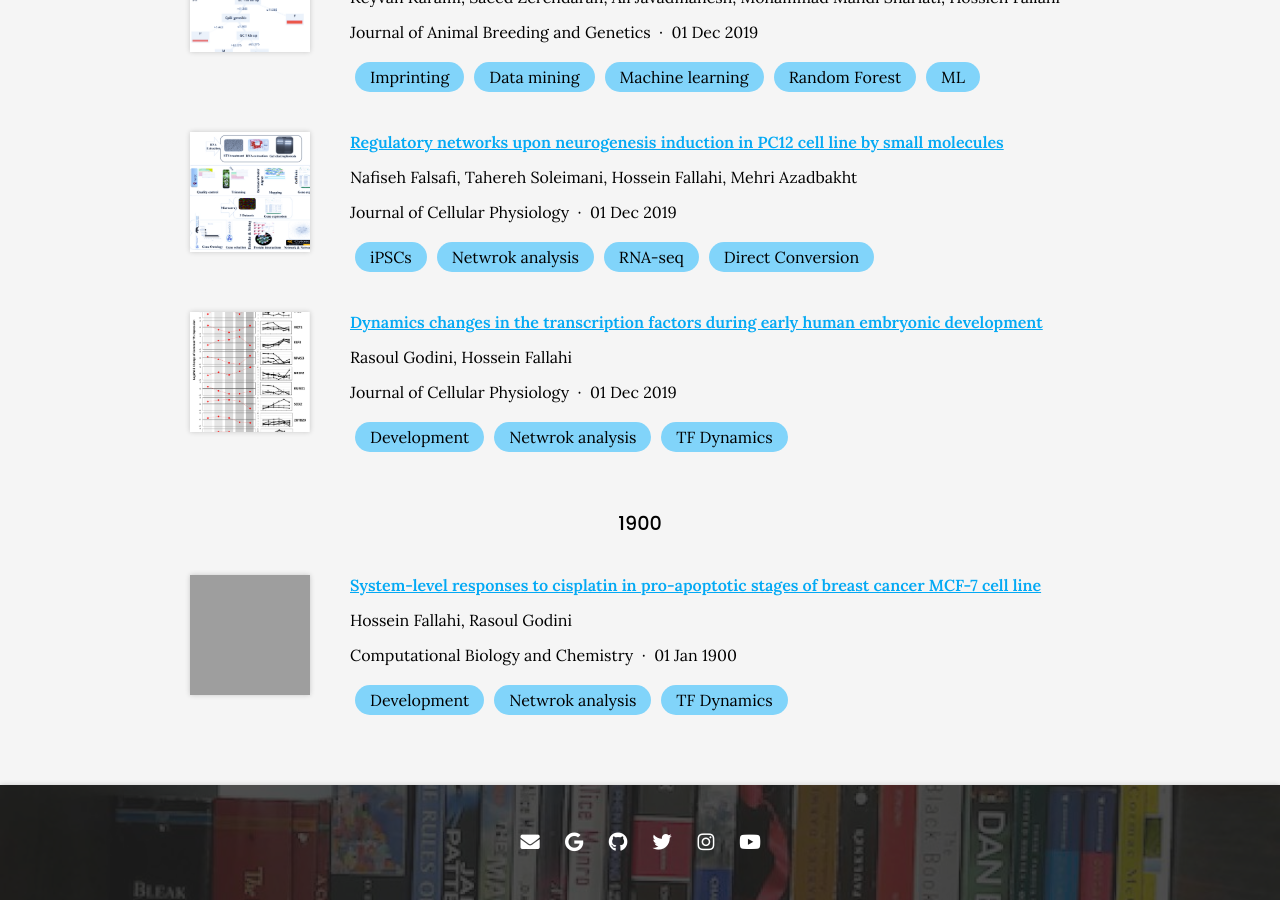
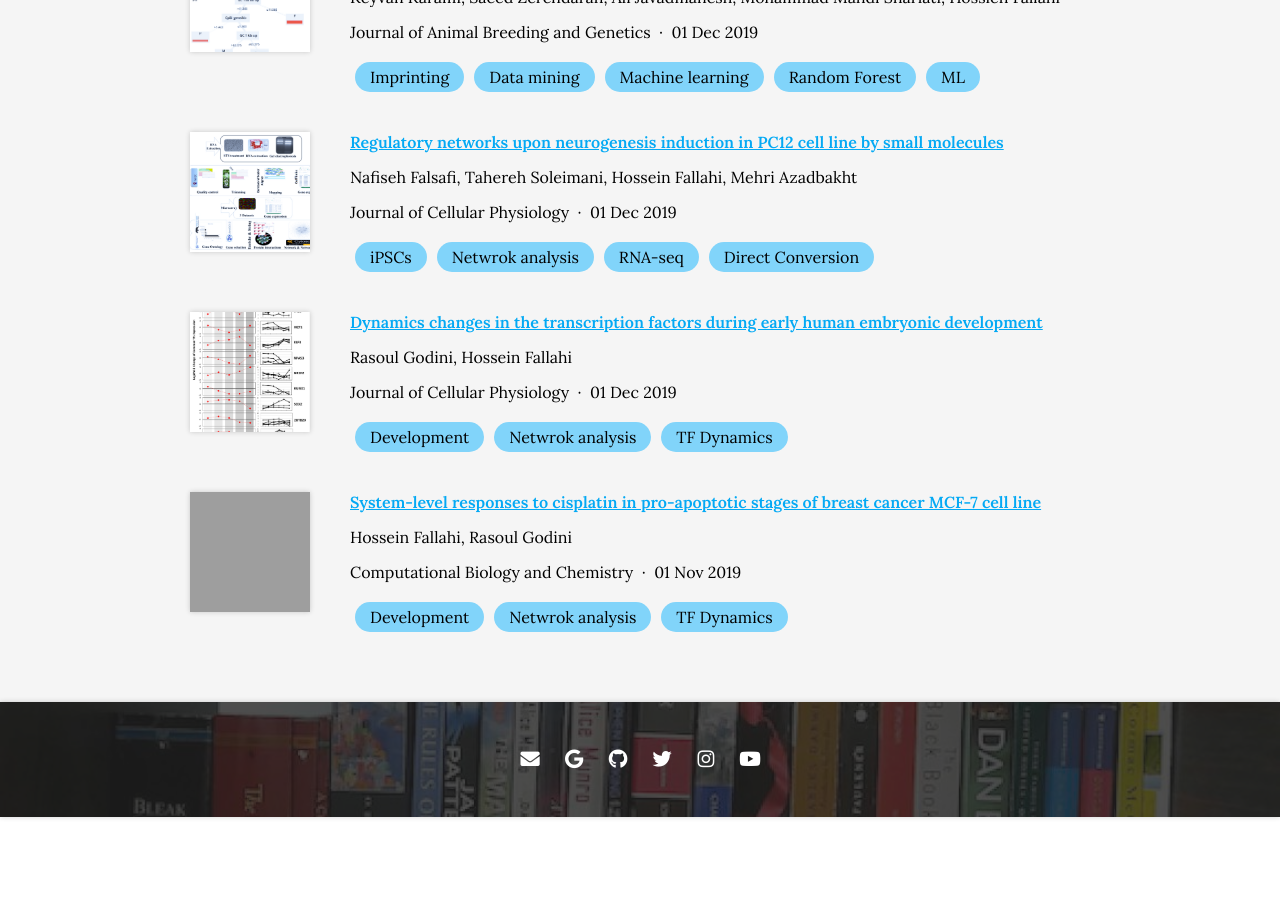
Before and after one commit to Hossein-Fallahi/Fallahi-Bioinformatics-Lab, a Jekyll site: the page built from research/index.md, in a window 1280 px wide and 900 px high, scrolled down 1096 px. Built offline with Jekyll 4.4.1, drawn with Linux system fonts in a browser that asks for light colours; nearby versions of some CDN libraries; after the commit the page ends 1913 px from its top, so only the background shows below that; grey boxes are pictures that could not be loaded.

Commit message:
Generate citations

```diff
--- a/_data/citations.yaml
+++ b/_data/citations.yaml
@@ -75,7 +75,7 @@
   - Hossein Fallahi
   - Rasoul Godini
   publisher: Computational Biology and Chemistry
-  date: 1900-1-1
+  date: '2019-11-01'
   link: https://doi.org/gkpk62
   image: https://ars.els-cdn.com/content/image/1-s2.0-S147692711830639X-ga1.jpg
   extra-links:
```
